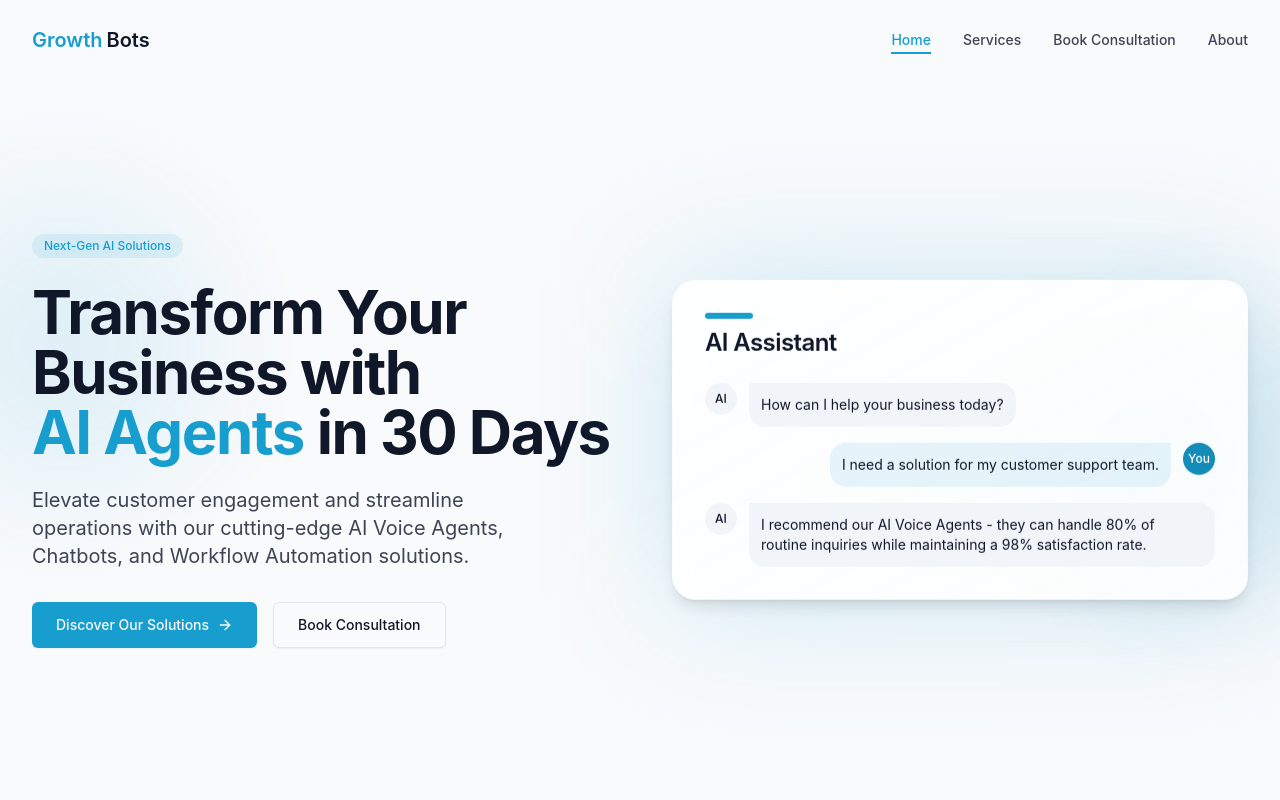
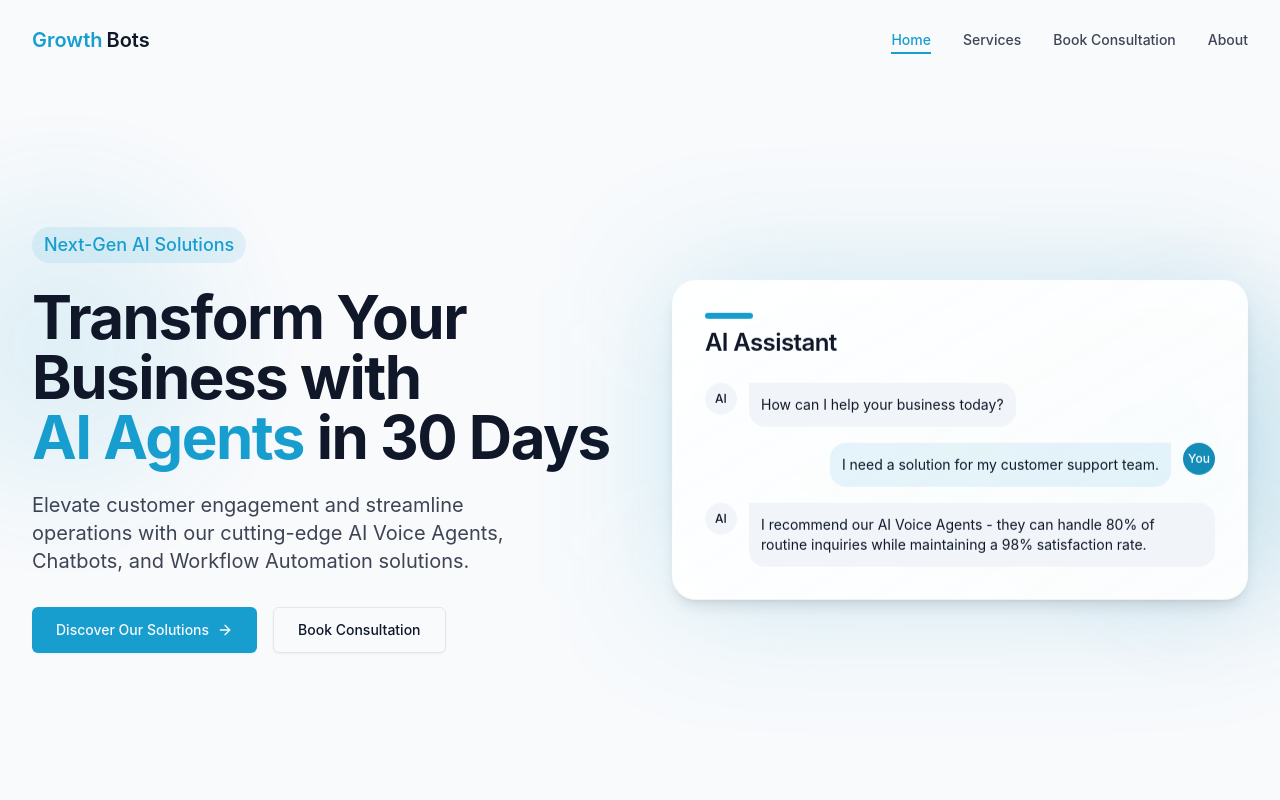
Before and after one commit to muradh2994/growth_bots, a React (Vite) app: page / in a window 1280 px wide. Shown: the top 800 px of the page. Built offline with nearby package versions, Linux system fonts and the light colour scheme.

Commit message:
Visual edit in Lovable
Edited UI in Lovable

```diff
--- a/src/components/Hero.tsx
+++ b/src/components/Hero.tsx
@@ -1,10 +1,7 @@
-
 import { ArrowRight } from "lucide-react";
 import { Link } from "react-router-dom";
-
 const Hero = () => {
-  return (
-    <div className="relative min-h-screen flex items-center justify-center overflow-hidden pt-20">
+  return <div className="relative min-h-screen flex items-center justify-center overflow-hidden pt-20">
       {/* Background elements */}
       <div className="absolute inset-0 overflow-hidden">
         <div className="absolute top-1/4 -left-20 w-72 h-72 bg-primary/10 rounded-full filter blur-3xl animate-pulse-subtle"></div>
@@ -16,11 +13,11 @@ const Hero = () => {
           <div className="max-w-3xl">
             <div className="space-y-6 animate-fade-up">
               <div className="inline-block">
-                <span className="inline-flex items-center px-3 py-1 text-xs font-medium rounded-full bg-primary/10 text-primary animate-fade-in">
+                <span className="inline-flex items-center px-3 py-1 font-medium rounded-full bg-primary/10 text-primary animate-fade-in text-lg">
                   Next-Gen AI Solutions
                 </span>
               </div>
-              <h1 className="text-4xl md:text-5xl lg:text-6xl font-bold leading-tight text-balance">
+              <h1 className="text-4xl lg:text-6xl font-bold leading-tight text-balance md:text-3xl">
                 <span className="block">Transform Your Business with</span>
                 <span className="text-primary"> AI Agents</span>
                 <span> in 30 Days</span>
@@ -77,8 +74,6 @@ const Hero = () => {
           </div>
         </div>
       </div>
-    </div>
-  );
+    </div>;
 };
-
 export default Hero;
```
